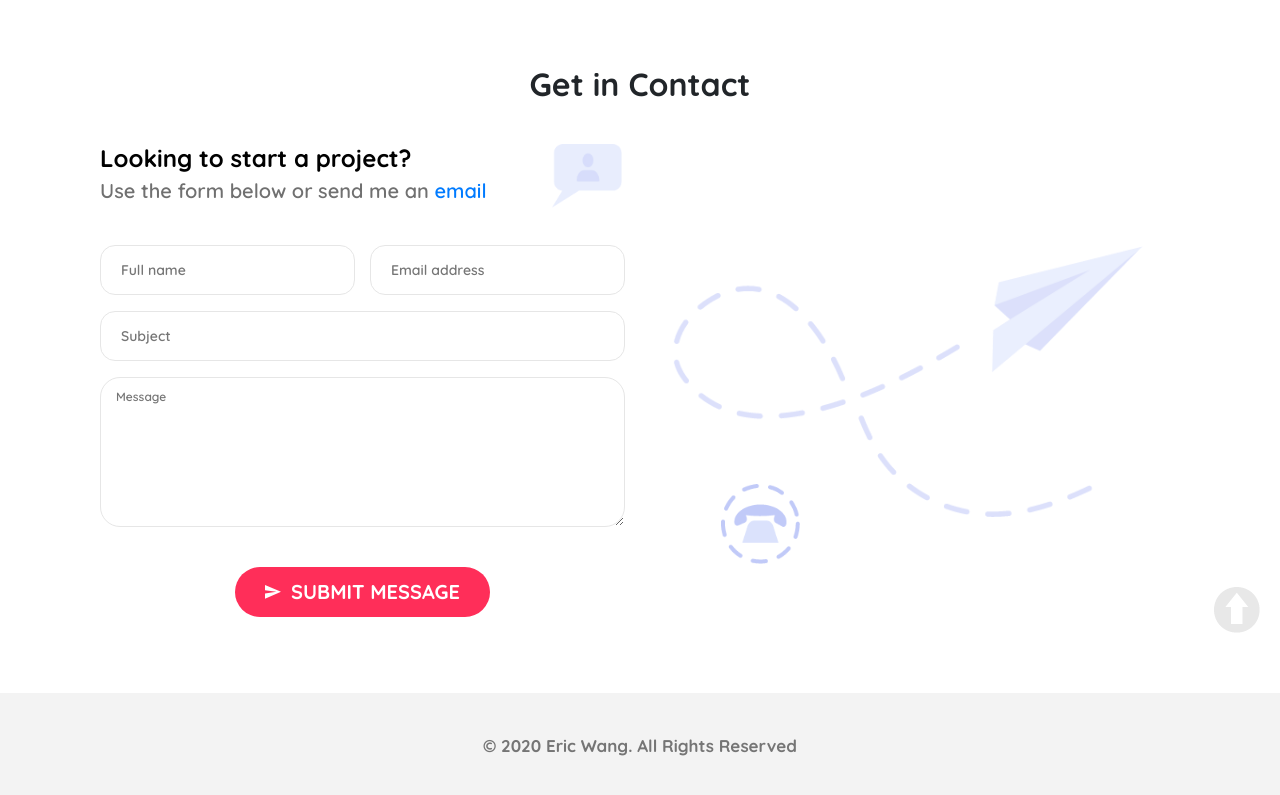
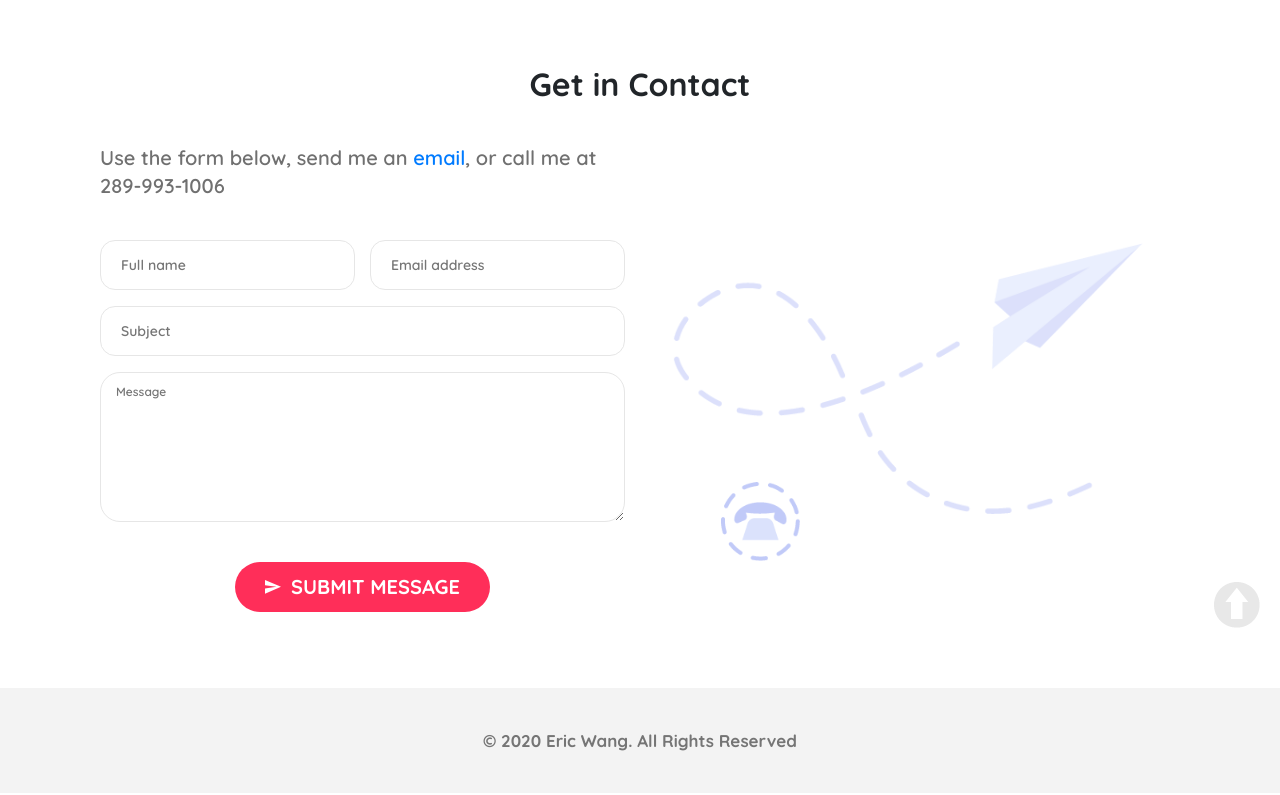
Before and after one commit to Ericwang52/Ericwang52, a plain HTML site: page index.html in a window 1280 px wide. Shown: the part 2195-2990 px from the top of the page. Drawn offline with nearby package versions, Linux system fonts and the light colour scheme.

Commit message:
fix email

```diff
--- a/index.html
+++ b/index.html
@@ -702,13 +702,12 @@
 						<div class="col-md-6 form-section">
 							<div class="col-md-12 form-section-title">
 								<div class="form-section-title-bg">
-									<img src="assets/images/get-in-touch-section/profile.png">
+									<!-- <img src="assets/images/get-in-touch-section/profile.png"> -->
 								</div>
-								<h3>Looking to start a project?</h3>
-								<p>Use the form below or send me an <a class="form-mailto" href="e65wang@uwaterloo.ca">email</a></p>
+								<p>Use the form below, send me an <a class="form-mailto" href="e65wang@uwaterloo.ca">email</a>, or call me at 289-993-1006</p>
 							</div>
 							<div class="col-md-12 form-div">
-								<form method="post" action="https://formspree.io/e65wang@uwaterloo.ca">
+								<form method="post" action="https://formspree.io/f/xyybpjaa">
 									<div class="form-group-top">
 										<div class="col-md-6 form-group">
 											<input type="text" name="name full_name" placeholder="Full name">
```
